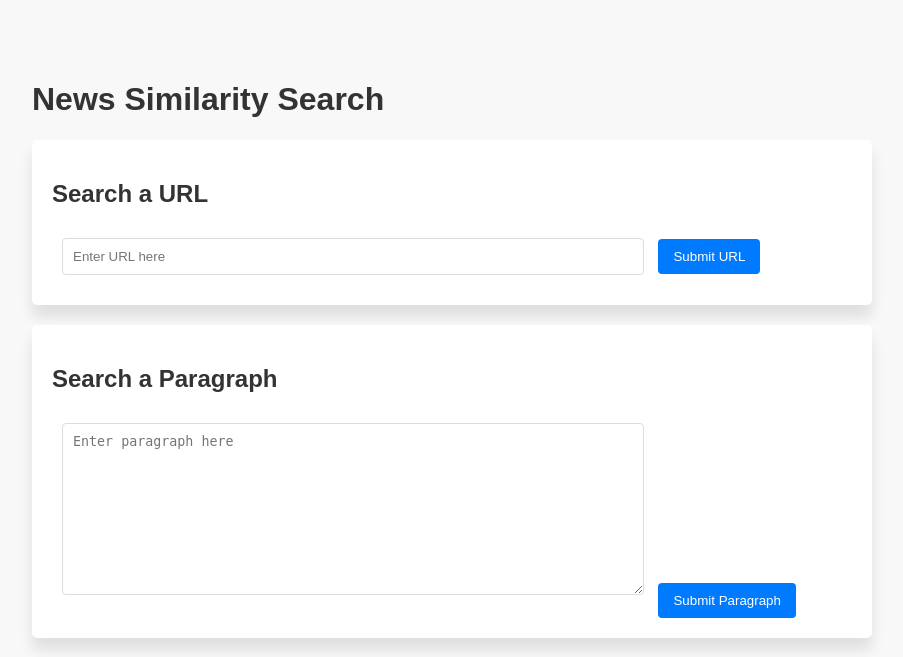
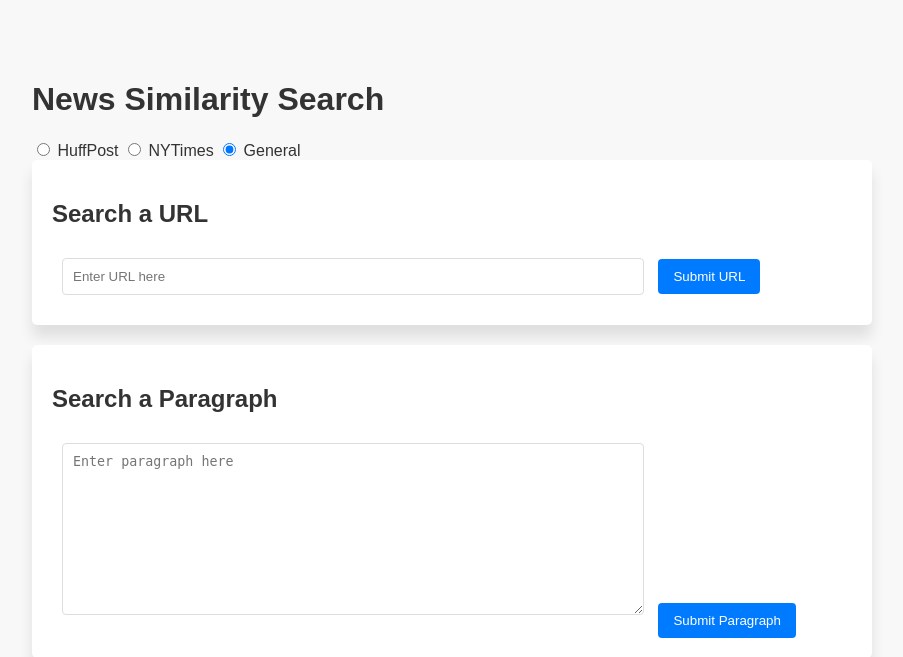
Before and after one commit to K0EKJE/LLM-Based-News-Recommendation, a Flask app: page / in a window 1280 px wide. Shown: the top 657 px of the page, without its empty margins (188-1091 px from the left). Run offline with Flask 3, Linux system fonts and the light colour scheme.

Commit message:
add ratio botton

```diff
--- a/app/templates/index.html
+++ b/app/templates/index.html
@@ -9,6 +9,24 @@
 <body>
     <div class="container">
         <h1>News Similarity Search</h1>
+
+        <!-- <div class="form-container">
+            <h2>Search a URL</h2>
+            <form action="/search_url" method="post">
+                <input type="text" name="url" placeholder="Enter URL here" required>
+                <button type="submit">Submit URL</button>
+            </form>
+        </div> -->
+        <div class="source-selection">
+            <input type="radio" id="huffpost" name="source" value="huffpost">
+            <label for="huffpost">HuffPost</label>
+
+            <input type="radio" id="nytimes" name="source" value="nytimes">
+            <label for="nytimes">NYTimes</label>
+
+            <input type="radio" id="general" name="source" value="general" checked>
+            <label for="general">General</label>
+        </div>
 
         <div class="form-container">
             <h2>Search a URL</h2>
```
